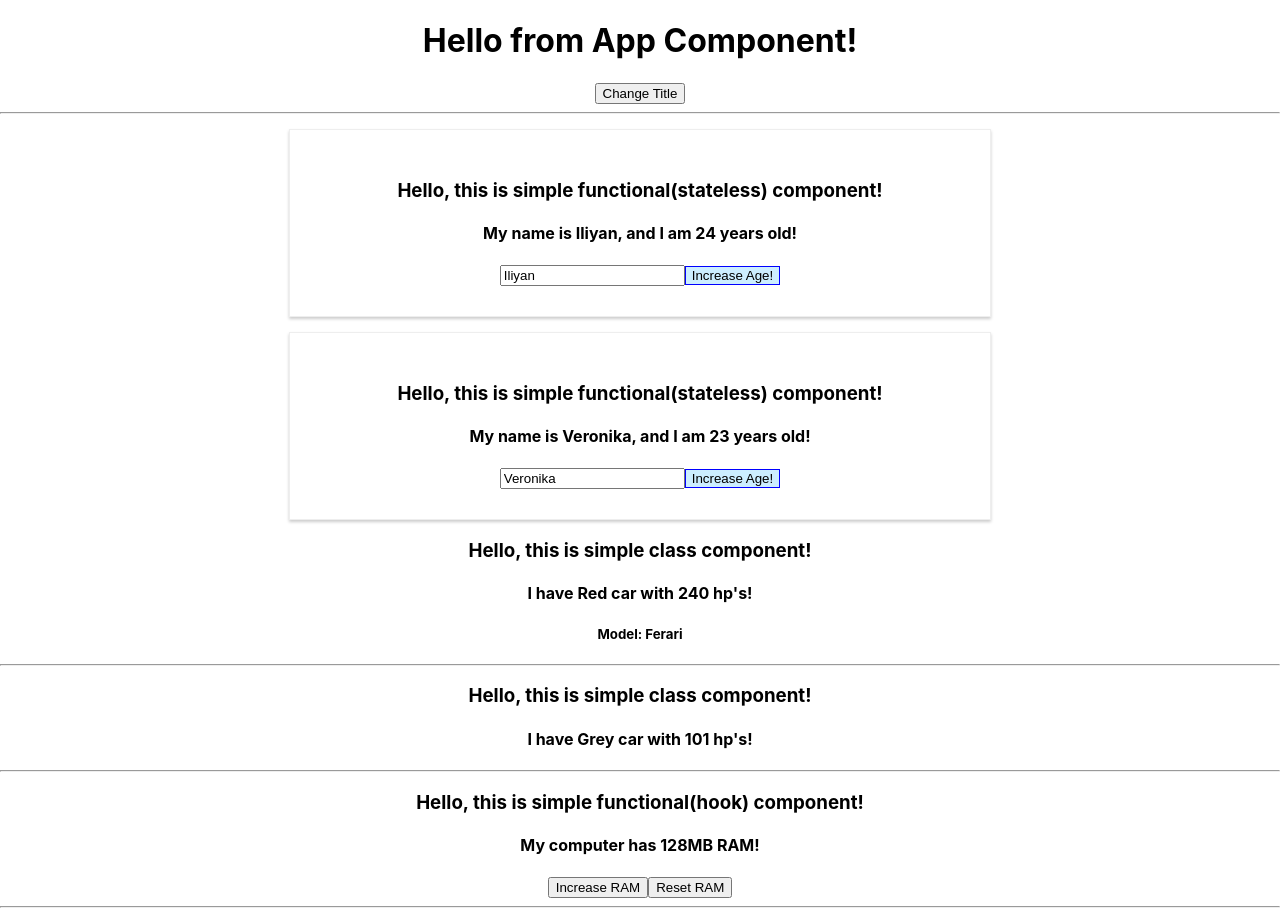
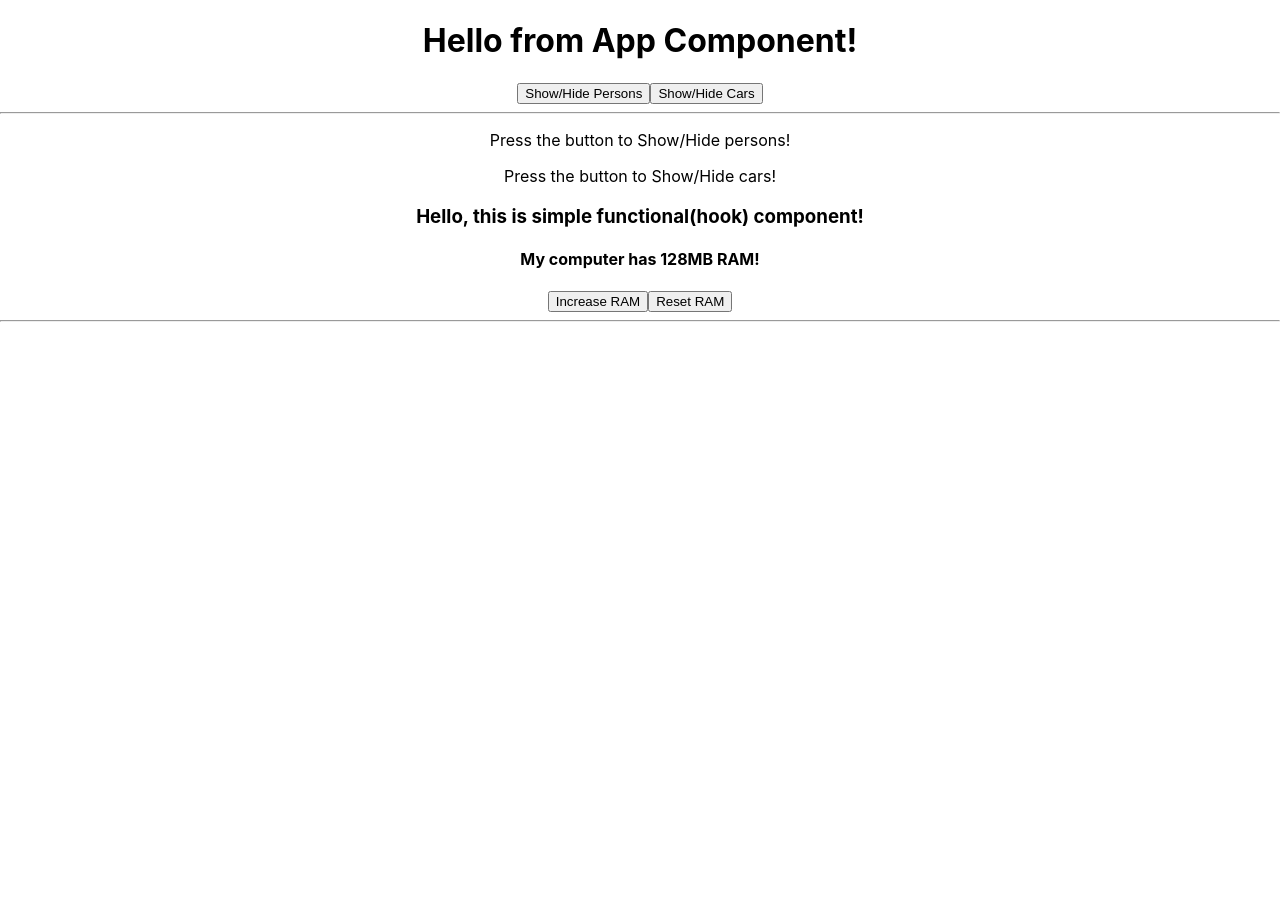
Before and after one commit to iliyanBachiyski/React-The-Complete-Guide, a React (Create React App) app: page / in a window 1280 px wide. After the commit the page ends 800 px from the top, so only its background shows below. Built offline with nearby package versions, Linux system fonts and the light colour scheme.

Commit message:
Introduce conditionall rendering(inside and outside checking)

```diff
--- a/src/App.js
+++ b/src/App.js
@@ -6,9 +6,19 @@ import "./App.css";
 
 class App extends Component {
   state = {
+    showPersons: false,
+    showCars: false,
     title: "Hello from App Component!",
-    persons: [{ name: "Iliyan", age: 24 }, { name: "Veronika", age: 23 }],
-    cars: [{ color: "Red", hp: 240 }, { color: "Grey", hp: 101 }]
+    persons: [
+      { name: "Iliyan", age: 24 },
+      { name: "Veronika", age: 23 },
+      { name: "Ivelin", age: 22 }
+    ],
+    cars: [
+      { color: "Red", hp: 240 },
+      { color: "Grey", hp: 101 },
+      { color: "Blue", hp: 150 }
+    ]
   };
 
   changeTitleHandler = () => {
@@ -35,12 +45,45 @@ class App extends Component {
     this.setState({ persons: newPersonsArray });
   };
 
+  tooglePersonHandler = () => {
+    this.setState({
+      showPersons: !this.state.showPersons
+    });
+  };
+
+  toogleCarsHandler = () => {
+    this.setState({
+      showCars: !this.state.showCars
+    });
+  };
+
   render() {
+    let cars = null;
+    if (this.state.showCars) {
+      cars = (
+        <div>
+          <Car color={this.state.cars[0].color} hp={this.state.cars[0].hp}>
+            Model: Ferari
+          </Car>
+          <Car color={this.state.cars[1].color} hp={this.state.cars[1].hp} />
+          <Car color={this.state.cars[2].color} hp={this.state.cars[2].hp} />
+        </div>
+      );
+    } else {
+      cars = (
+        <div>
+          <p>Press the button to Show/Hide cars!</p>
+        </div>
+      );
+    }
     return (
       <div className="App">
         <h1>{this.state.title}</h1>
-        <button onClick={this.changeTitleHandler}>Change Title</button>
+        <button onClick={this.tooglePersonHandler}>Show/Hide Persons</button>
+        <button onClick={this.toogleCarsHandler}>Show/Hide Cars</button>
         <hr />
+        {this.state.showPersons ? (
+          <div>
             <Person
               name={this.state.persons[0].name}
               age={this.state.persons[0].age}
@@ -53,10 +96,19 @@ class App extends Component {
               increaseAge={this.increasePersonAge}
               changeName={this.changeNameHandler}
             />
-        <Car color={this.state.cars[0].color} hp={this.state.cars[0].hp}>
-          Model: Ferari
-        </Car>
-        <Car color={this.state.cars[1].color} hp={this.state.cars[1].hp} />
+            <Person
+              name={this.state.persons[2].name}
+              age={this.state.persons[2].age}
+              increaseAge={this.increasePersonAge}
+              changeName={this.changeNameHandler}
+            />
+          </div>
+        ) : (
+          <div>
+            <p>Press the button to Show/Hide persons!</p>
+          </div>
+        )}
+        {cars}
         <Computer />
       </div>
     );
```
Lines whose indentation alone changed are shown as unchanged.
